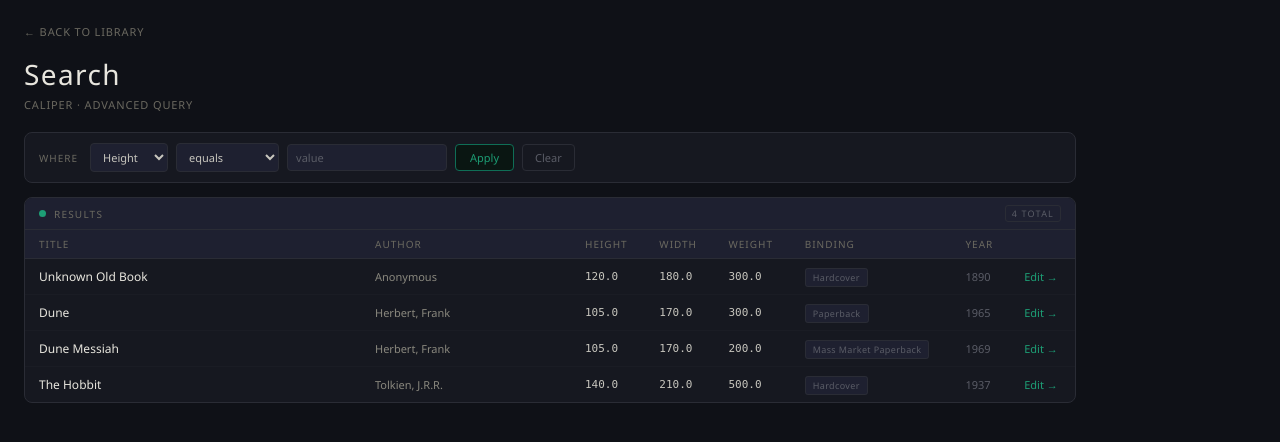
After one commit to cadencejames/Caliper, a Flask app: page /search in a window 1280 px wide. The commit adds this page. Shown: the top 442 px of the page. Run offline with Flask 3, Linux system fonts and the light colour scheme; data comes from the database, SQL or seed files in the repository.

Commit message:
Add v1.3.0: Advanced Search page and Audit dynamic filter
- New /search route queries all books (not gated by IS_READ_ONLY) with
  field/operator/value filter; visible in both Admin and Public modes
- Edit link in search results hidden in Public mode via is_read_only
- Search button added to index header for both modes
- Dynamic filter bar added to Physical Audit tab to narrow missing-dims list
- README updated to v1.3.0 with changelog entry and project structure

```diff
--- a/app.py
+++ b/app.py
@@ -146,6 +146,69 @@ def book_detail(book_id):
         book['resolved_cover'] = None
 
     return render_template('book_detail.html', book=book, siblings=siblings)
+
+@app.route('/search')
+def search_page():
+    ALLOWED_FIELDS = {'height', 'width', 'weight', 'title', 'author', 'binding'}
+    ALLOWED_OPERATORS = {
+        'equals', 'not_equals', 'less_than', 'greater_than', 'lte', 'gte',
+        'starts_with', 'contains', 'is_null', 'is_not_null'
+    }
+
+    filter_field = request.args.get('field', '')
+    filter_operator = request.args.get('operator', '')
+    filter_value = request.args.get('value', '')
+
+    where_clause = ''
+    params = []
+
+    if filter_field in ALLOWED_FIELDS and filter_operator in ALLOWED_OPERATORS:
+        col = filter_field  # safe: validated against allowlist
+        if filter_operator == 'equals':
+            where_clause = f'WHERE {col} = ?'
+            params = [filter_value]
+        elif filter_operator == 'not_equals':
+            where_clause = f'WHERE {col} != ?'
+            params = [filter_value]
+        elif filter_operator == 'less_than':
+            where_clause = f'WHERE {col} < ?'
+            params = [filter_value]
+        elif filter_operator == 'greater_than':
+            where_clause = f'WHERE {col} > ?'
+            params = [filter_value]
+        elif filter_operator == 'lte':
+            where_clause = f'WHERE {col} <= ?'
+            params = [filter_value]
+        elif filter_operator == 'gte':
+            where_clause = f'WHERE {col} >= ?'
+            params = [filter_value]
+        elif filter_operator == 'starts_with':
+            where_clause = f'WHERE {col} LIKE ?'
+            params = [filter_value + '%']
+        elif filter_operator == 'contains':
+            where_clause = f'WHERE {col} LIKE ?'
+            params = ['%' + filter_value + '%']
+        elif filter_operator == 'is_null':
+            where_clause = f'WHERE ({col} IS NULL OR {col} = "" OR {col} = 0)'
+        elif filter_operator == 'is_not_null':
+            where_clause = f'WHERE {col} IS NOT NULL AND {col} != "" AND {col} != 0'
+
+    conn = get_db_connection()
+    books = conn.execute(f'''
+        SELECT id, title, author, height, width, weight, binding, published_year
+        FROM books
+        {where_clause}
+        ORDER BY author ASC, title ASC
+    ''', params).fetchall()
+    conn.close()
+
+    return render_template('search.html',
+        books=books,
+        filter_field=filter_field,
+        filter_operator=filter_operator,
+        filter_value=filter_value,
+        filter_active=bool(filter_field and filter_operator)
+    )
 
 if not IS_READ_ONLY:
     @app.route('/add', methods=('GET', 'POST'))
@@ -380,16 +443,67 @@ if not IS_READ_ONLY:
             ORDER BY author ASC, title ASC
         ''').fetchall()
 
-        missing_dims = conn.execute('''
+        ALLOWED_FIELDS = {'height', 'width', 'weight', 'title', 'author', 'binding'}
+        ALLOWED_OPERATORS = {
+            'equals', 'not_equals', 'less_than', 'greater_than', 'lte', 'gte',
+            'starts_with', 'contains', 'is_null', 'is_not_null'
+        }
+
+        filter_field = request.args.get('field', '')
+        filter_operator = request.args.get('operator', '')
+        filter_value = request.args.get('value', '')
+
+        extra_clause = ''
+        extra_params = []
+
+        if filter_field in ALLOWED_FIELDS and filter_operator in ALLOWED_OPERATORS:
+            col = filter_field  # safe: validated against allowlist
+            if filter_operator == 'equals':
+                extra_clause = f' AND {col} = ?'
+                extra_params = [filter_value]
+            elif filter_operator == 'not_equals':
+                extra_clause = f' AND {col} != ?'
+                extra_params = [filter_value]
+            elif filter_operator == 'less_than':
+                extra_clause = f' AND {col} < ?'
+                extra_params = [filter_value]
+            elif filter_operator == 'greater_than':
+                extra_clause = f' AND {col} > ?'
+                extra_params = [filter_value]
+            elif filter_operator == 'lte':
+                extra_clause = f' AND {col} <= ?'
+                extra_params = [filter_value]
+            elif filter_operator == 'gte':
+                extra_clause = f' AND {col} >= ?'
+                extra_params = [filter_value]
+            elif filter_operator == 'starts_with':
+                extra_clause = f' AND {col} LIKE ?'
+                extra_params = [filter_value + '%']
+            elif filter_operator == 'contains':
+                extra_clause = f' AND {col} LIKE ?'
+                extra_params = ['%' + filter_value + '%']
+            elif filter_operator == 'is_null':
+                extra_clause = f' AND ({col} IS NULL OR {col} = "" OR {col} = 0)'
+            elif filter_operator == 'is_not_null':
+                extra_clause = f' AND {col} IS NOT NULL AND {col} != "" AND {col} != 0'
+
+        missing_dims = conn.execute(f'''
             SELECT * FROM books
-            WHERE (height IS NULL OR height = 0)
+            WHERE ((height IS NULL OR height = 0)
             OR (width IS NULL OR width = 0)
-            OR (weight IS NULL OR weight = 0)
+            OR (weight IS NULL OR weight = 0))
+            {extra_clause}
             ORDER BY author ASC, series_title ASC, series_number ASC, title ASC
-        ''').fetchall()
+        ''', extra_params).fetchall()
 
         conn.close()
-        return render_template('audit.html', missing_isbn=missing_isbn, missing_dims=missing_dims)
+        return render_template('audit.html',
+            missing_isbn=missing_isbn,
+            missing_dims=missing_dims,
+            filter_field=filter_field,
+            filter_operator=filter_operator,
+            filter_value=filter_value
+        )
 
 if not IS_READ_ONLY:
     @app.route('/api/mark_no_isbn', methods=['POST'])
--- a/templates/index.html
+++ b/templates/index.html
@@ -279,6 +279,7 @@
                 <option value="year_asc" {% if current_sort == 'year_asc' %}selected{% endif %}>Year (Oldest)</option>
             </select>
 
+            <a href="/search" class="btn btn-ghost">Search</a>
             {% if not is_read_only %}
                 <a href="/audit" class="btn btn-ghost">⚠ Audit</a>
                 <a href="/add" class="btn btn-accent">+ Add Book</a>
--- /dev/null
+++ b/templates/search.html
@@ -0,0 +1,379 @@
+<!DOCTYPE html>
+<html lang="en">
+<head>
+    <meta charset="UTF-8">
+    <meta name="viewport" content="width=device-width, initial-scale=1.0">
+    <link rel="icon" type="image/svg+xml" href="/static/favicon.svg">
+    <title>Search — Caliper</title>
+    <style>
+        :root {
+            --bg: #0f1117;
+            --surface: #161820;
+            --surface-alt: #1e2030;
+            --border: #2a2c35;
+            --border-dim: #1a1c24;
+            --text-primary: #c8c6be;
+            --text-secondary: #8a887e;
+            --text-muted: #6b6960;
+            --text-dim: #5a5c66;
+            --text-bright: #e8e6de;
+            --teal: #1d9e75;
+            --teal-bg: #0a1612;
+            --teal-border: #0f6e56;
+            --blue: #378add;
+            --amber: #ba7517;
+            --amber-bg: #1a1208;
+            --amber-border: #633806;
+            --red: #e24b4a;
+            --gray: #3a3c46;
+        }
+
+        * { box-sizing: border-box; margin: 0; padding: 0; }
+
+        body {
+            background: var(--bg);
+            color: var(--text-primary);
+            font-family: 'Segoe UI', system-ui, sans-serif;
+            font-size: 12px;
+            padding: 24px;
+            max-width: 1100px;
+        }
+
+        .nav-link {
+            font-size: 11px;
+            color: var(--text-muted);
+            text-decoration: none;
+            text-transform: uppercase;
+            letter-spacing: 0.08em;
+            display: block;
+            margin-bottom: 16px;
+        }
+        .nav-link:hover { color: var(--teal); }
+
+        h1 {
+            font-size: 28px;
+            font-weight: 300;
+            color: var(--text-bright);
+            letter-spacing: 0.05em;
+            margin-bottom: 4px;
+        }
+        .subtitle {
+            font-size: 11px;
+            color: var(--text-muted);
+            text-transform: uppercase;
+            letter-spacing: 0.08em;
+            margin-bottom: 20px;
+        }
+
+        /* ── Filter Bar ── */
+        .filter-bar {
+            display: flex;
+            gap: 8px;
+            align-items: center;
+            flex-wrap: wrap;
+            margin-bottom: 14px;
+            padding: 10px 14px;
+            background: var(--surface);
+            border: 1px solid var(--border);
+            border-radius: 8px;
+        }
+
+        .filter-label {
+            font-size: 10px;
+            text-transform: uppercase;
+            letter-spacing: 0.1em;
+            color: var(--text-muted);
+            margin-right: 4px;
+        }
+
+        .filter-select, .filter-input {
+            background: var(--surface-alt);
+            border: 1px solid var(--border);
+            color: var(--text-primary);
+            padding: 5px 8px;
+            border-radius: 4px;
+            font-size: 11px;
+            font-family: inherit;
+            outline: none;
+            transition: border-color 0.15s;
+        }
+        .filter-select:focus, .filter-input:focus { border-color: var(--teal); background: #1e2232; }
+        .filter-select { cursor: pointer; }
+        .filter-input { width: 160px; }
+        .filter-input::placeholder { color: var(--text-dim); }
+
+        .btn-apply {
+            background: var(--teal-bg);
+            color: var(--teal);
+            border: 1px solid var(--teal-border);
+            padding: 5px 14px;
+            border-radius: 4px;
+            font-size: 11px;
+            font-family: inherit;
+            cursor: pointer;
+            transition: background 0.15s;
+        }
+        .btn-apply:hover { background: #0d1f18; }
+
+        .btn-clear {
+            background: transparent;
+            color: var(--text-dim);
+            border: 1px solid var(--border);
+            padding: 5px 12px;
+            border-radius: 4px;
+            font-size: 11px;
+            font-family: inherit;
+            cursor: pointer;
+            text-decoration: none;
+            transition: all 0.15s;
+            display: inline-block;
+        }
+        .btn-clear:hover { color: var(--text-secondary); border-color: var(--gray); }
+
+        .filter-active-badge {
+            font-size: 9px;
+            background: var(--teal-bg);
+            border: 1px solid var(--teal-border);
+            color: var(--teal);
+            padding: 1px 7px;
+            border-radius: 3px;
+            margin-left: auto;
+        }
+
+        /* ── Card / Table ── */
+        .card {
+            background: var(--surface);
+            border: 1px solid var(--border);
+            border-radius: 8px;
+            overflow: hidden;
+        }
+
+        .card-header {
+            padding: 7px 14px;
+            font-size: 10px;
+            letter-spacing: 0.12em;
+            text-transform: uppercase;
+            border-bottom: 1px solid var(--border);
+            display: flex;
+            align-items: center;
+            gap: 8px;
+            color: var(--text-muted);
+            background: var(--surface-alt);
+        }
+
+        .dot { width: 7px; height: 7px; border-radius: 50%; flex-shrink: 0; }
+        .dot-teal { background: var(--teal); }
+        .dot-blue { background: var(--blue); }
+
+        .result-count {
+            font-size: 9px;
+            background: var(--surface-alt);
+            border: 1px solid var(--border);
+            color: var(--text-dim);
+            padding: 1px 6px;
+            border-radius: 3px;
+            margin-left: auto;
+        }
+
+        table { width: 100%; border-collapse: collapse; }
+        th {
+            padding: 7px 14px;
+            text-align: left;
+            font-size: 10px;
+            text-transform: uppercase;
+            letter-spacing: 0.1em;
+            color: var(--text-muted);
+            background: var(--surface-alt);
+            border-bottom: 1px solid var(--border);
+            font-weight: 500;
+        }
+        td {
+            padding: 9px 14px;
+            border-bottom: 1px solid var(--border-dim);
+            vertical-align: middle;
+        }
+        tr:last-child td { border-bottom: none; }
+        tr:hover td { background: #1a1c26; }
+
+        .book-title a {
+            font-size: 12px;
+            font-weight: 500;
+            color: var(--text-bright);
+            text-decoration: none;
+        }
+        .book-title a:hover { color: var(--teal); }
+
+        .col-author { color: var(--text-secondary); font-size: 11px; }
+        .col-num { font-size: 11px; color: var(--text-dim); font-variant-numeric: tabular-nums; font-family: monospace; }
+        .col-num.has-value { color: var(--text-primary); }
+        .col-binding {
+            font-size: 9px;
+            padding: 2px 7px;
+            border-radius: 3px;
+            background: var(--surface-alt);
+            border: 1px solid var(--border);
+            color: var(--text-dim);
+            letter-spacing: 0.04em;
+            white-space: nowrap;
+        }
+        .col-year { color: var(--text-dim); font-size: 11px; font-variant-numeric: tabular-nums; }
+
+        .edit-link {
+            color: var(--teal);
+            text-decoration: none;
+            font-size: 11px;
+            font-weight: 500;
+        }
+        .edit-link:hover { text-decoration: underline; }
+
+        /* Empty / prompt states */
+        .empty-state {
+            padding: 40px 32px;
+            text-align: center;
+            color: var(--text-dim);
+            font-size: 11px;
+            line-height: 2;
+        }
+        .empty-state strong { color: var(--text-muted); display: block; font-size: 13px; margin-bottom: 6px; }
+
+        /* ── Mobile ── */
+        @media (max-width: 700px) {
+            body { padding: 14px; max-width: 100%; overflow-x: hidden; }
+            h1 { font-size: 22px; }
+            .filter-bar { gap: 6px; }
+            .filter-input { width: 100%; }
+
+            table, thead, tbody, th, td, tr { display: block; }
+            thead { display: none; }
+            table { min-width: 0 !important; border-collapse: separate; border-spacing: 0; }
+
+            tr {
+                background: var(--surface-alt);
+                border: 1px solid var(--border);
+                border-radius: 6px;
+                margin: 0 0 10px 0;
+                padding: 12px 14px;
+            }
+            td { border: none; padding: 3px 0; background: transparent !important; }
+            td:first-child { margin-bottom: 6px; }
+        }
+    </style>
+</head>
+<body>
+
+    <a href="/" class="nav-link">← Back to Library</a>
+    <h1>Search</h1>
+    <div class="subtitle">Caliper · Advanced Query</div>
+
+    <form method="GET" action="/search" class="filter-bar">
+        <span class="filter-label">Where</span>
+        <select name="field" id="filter-field" class="filter-select">
+            <option value="height"  {% if filter_field == 'height'  %}selected{% endif %}>Height</option>
+            <option value="width"   {% if filter_field == 'width'   %}selected{% endif %}>Width</option>
+            <option value="weight"  {% if filter_field == 'weight'  %}selected{% endif %}>Weight</option>
+            <option value="title"   {% if filter_field == 'title'   %}selected{% endif %}>Title</option>
+            <option value="author"  {% if filter_field == 'author'  %}selected{% endif %}>Author</option>
+            <option value="binding" {% if filter_field == 'binding' %}selected{% endif %}>Binding</option>
+        </select>
+        <select name="operator" id="filter-operator" class="filter-select" onchange="toggleValueInput()">
+            <option value="equals"       {% if filter_operator == 'equals'       %}selected{% endif %}>equals</option>
+            <option value="not_equals"   {% if filter_operator == 'not_equals'   %}selected{% endif %}>not equals</option>
+            <option value="less_than"    {% if filter_operator == 'less_than'    %}selected{% endif %}>less than</option>
+            <option value="greater_than" {% if filter_operator == 'greater_than' %}selected{% endif %}>greater than</option>
+            <option value="lte"          {% if filter_operator == 'lte'          %}selected{% endif %}>≤</option>
+            <option value="gte"          {% if filter_operator == 'gte'          %}selected{% endif %}>≥</option>
+            <option value="starts_with"  {% if filter_operator == 'starts_with'  %}selected{% endif %}>starts with</option>
+            <option value="contains"     {% if filter_operator == 'contains'     %}selected{% endif %}>contains</option>
+            <option value="is_null"      {% if filter_operator == 'is_null'      %}selected{% endif %}>is null</option>
+            <option value="is_not_null"  {% if filter_operator == 'is_not_null'  %}selected{% endif %}>is not null</option>
+        </select>
+        <input type="text" name="value" id="filter-value" class="filter-input"
+               value="{{ filter_value }}" placeholder="value"
+               {% if filter_operator in ('is_null', 'is_not_null') %}style="display:none"{% endif %}>
+        <button type="submit" class="btn-apply">Apply</button>
+        <a href="/search" class="btn-clear">Clear</a>
+        {% if filter_active %}
+        <span class="filter-active-badge">{{ books|length }} result{{ 's' if books|length != 1 else '' }}</span>
+        {% endif %}
+    </form>
+
+    <div class="card">
+        <div class="card-header">
+            <div class="dot dot-teal"></div>
+            Results
+            {% if not filter_active %}
+            <span class="result-count">{{ books|length }} total</span>
+            {% endif %}
+        </div>
+
+        {% if books %}
+        <table>
+            <thead>
+                <tr>
+                    <th style="width:32%">Title</th>
+                    <th style="width:20%">Author</th>
+                    <th>Height</th>
+                    <th>Width</th>
+                    <th>Weight</th>
+                    <th>Binding</th>
+                    <th>Year</th>
+                    {% if not is_read_only %}<th></th>{% endif %}
+                </tr>
+            </thead>
+            <tbody>
+                {% for book in books %}
+                <tr>
+                    <td class="book-title">
+                        <a href="/book/{{ book.id }}">{{ book.title }}</a>
+                    </td>
+                    <td class="col-author">{{ book.author }}</td>
+                    <td class="col-num {% if book.height and book.height != 0 %}has-value{% endif %}">
+                        {{ book.height if book.height and book.height != 0 else '—' }}
+                    </td>
+                    <td class="col-num {% if book.width and book.width != 0 %}has-value{% endif %}">
+                        {{ book.width if book.width and book.width != 0 else '—' }}
+                    </td>
+                    <td class="col-num {% if book.weight and book.weight != 0 %}has-value{% endif %}">
+                        {{ book.weight if book.weight and book.weight != 0 else '—' }}
+                    </td>
+                    <td>
+                        {% if book.binding %}
+                        <span class="col-binding">{{ book.binding }}</span>
+                        {% else %}
+                        <span class="col-year">—</span>
+                        {% endif %}
+                    </td>
+                    <td class="col-year">{{ book.published_year if book.published_year else '—' }}</td>
+                    {% if not is_read_only %}
+                    <td>
+                        <a href="/book/{{ book.id }}/edit" class="edit-link">Edit →</a>
+                    </td>
+                    {% endif %}
+                </tr>
+                {% endfor %}
+            </tbody>
+        </table>
+        {% elif filter_active %}
+        <div class="empty-state">
+            <strong>No results</strong>
+            No books matched that query.
+        </div>
+        {% else %}
+        <div class="empty-state">
+            <strong>Query your collection</strong>
+            Use the filter above to search across all books.
+        </div>
+        {% endif %}
+    </div>
+
+    <script>
+        function toggleValueInput() {
+            const op = document.getElementById('filter-operator').value;
+            const valInput = document.getElementById('filter-value');
+            const noVal = op === 'is_null' || op === 'is_not_null';
+            valInput.style.display = noVal ? 'none' : '';
+            if (noVal) valInput.value = '';
+        }
+    </script>
+</body>
+</html>
```
Also changed, not shown: templates/audit.html (+117 -0 lines), README.md.
